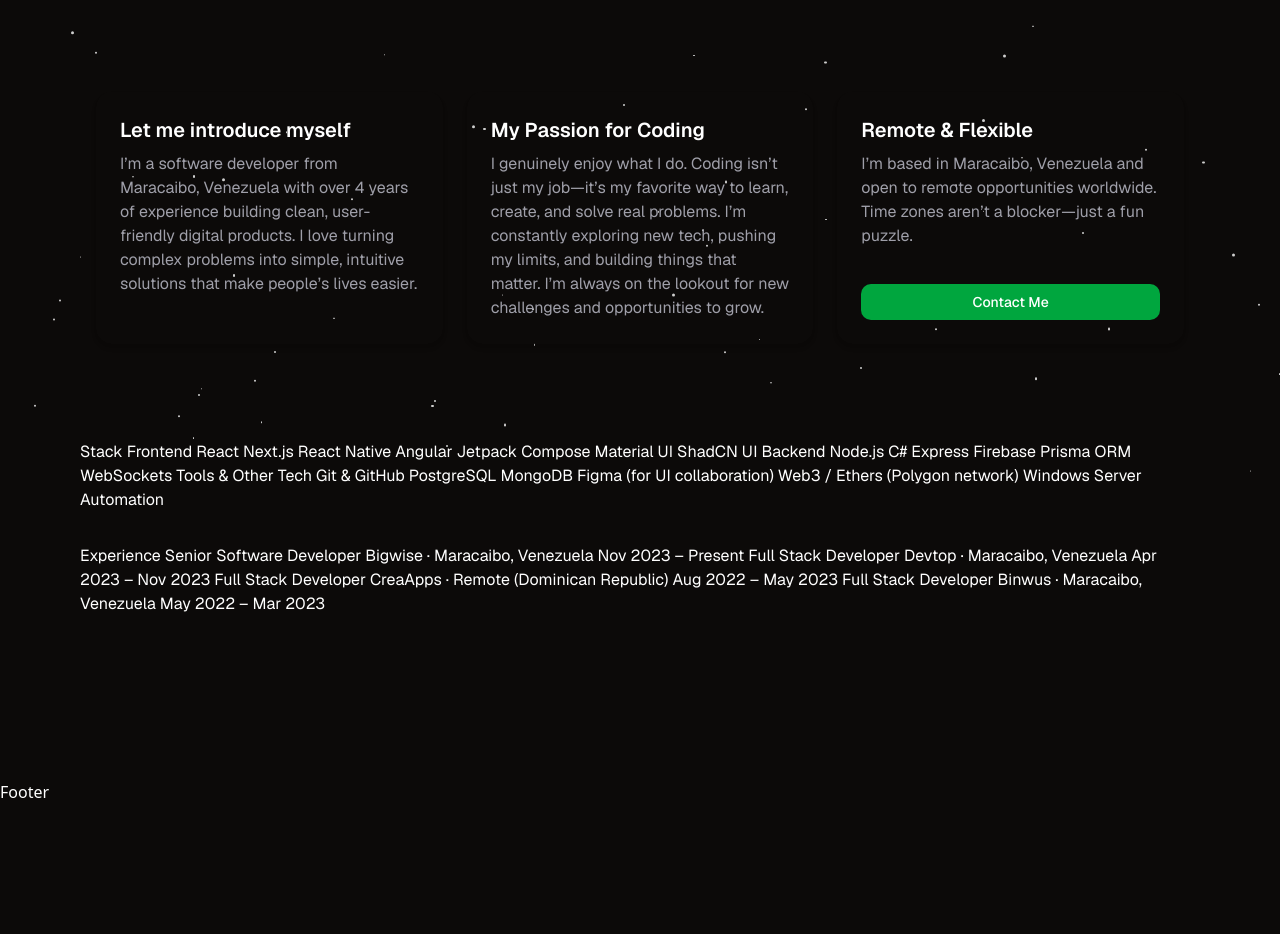
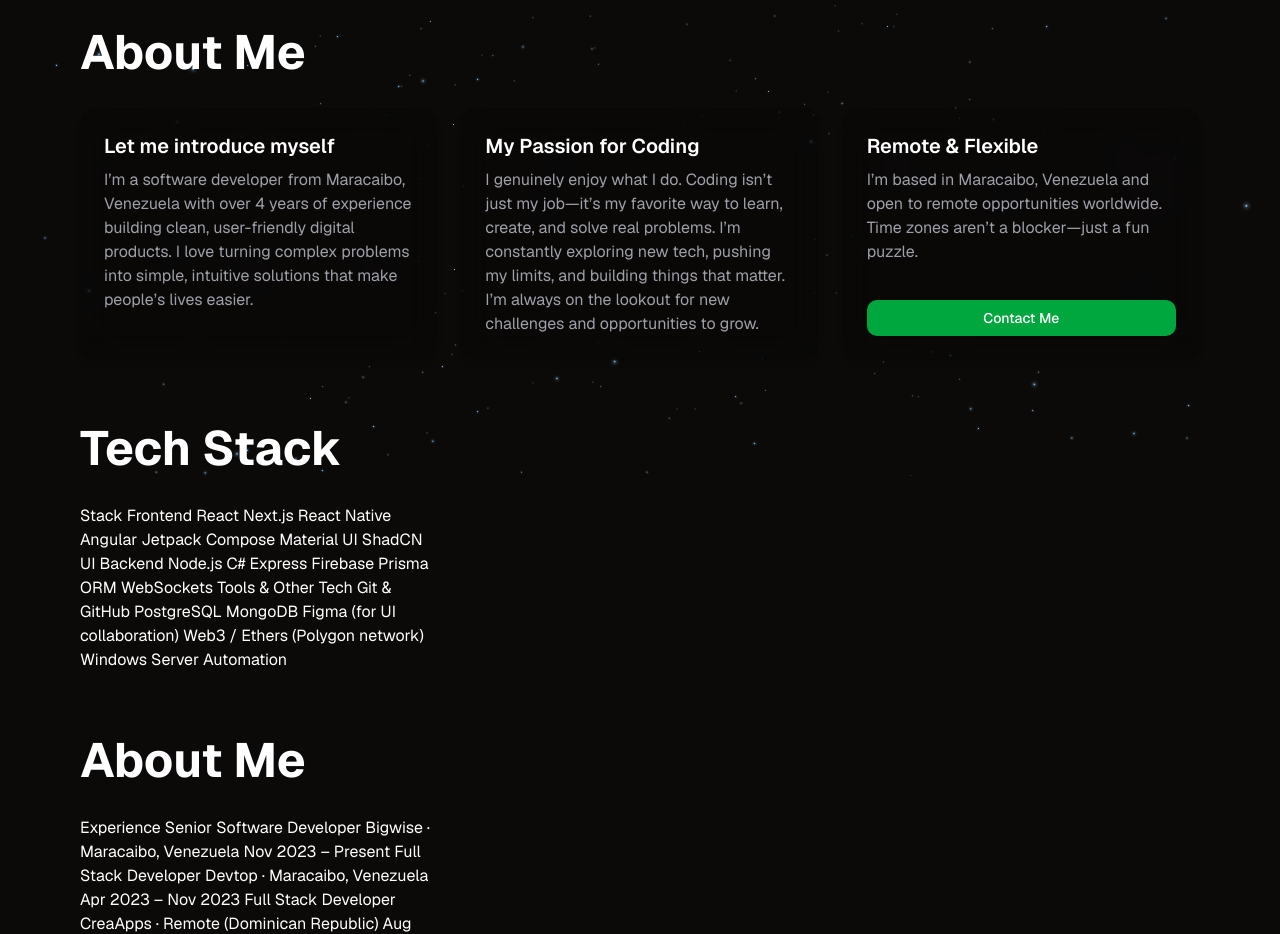
Before and after one commit to VictorAtencio-21/portfolio, a Next.js app: page / in a window 1280 px wide. Shown: the part 324-1258 px from the top of the page. Before the commit the page ends 1128 px from the top, so only its background shows below. Built offline with nearby package versions, Linux system fonts and the light colour scheme.

Commit message:
feat: replace StarField with BackgroundCanvas and enhance layout styles

```diff
--- a/src/app/layout.tsx
+++ b/src/app/layout.tsx
@@ -3,7 +3,7 @@ import { Geist, Geist_Mono } from "next/font/google";
 import "./globals.css";
 import Header from "@/components/layout/Header";
 import Footer from "@/components/layout/Footer";
-import StarField from "@/components/custom/StarField";
+import BackgroundCanvas from "@/components/custom/BackgroundCanvas";
 
 const geistSans = Geist({
   variable: "--font-geist-sans",
@@ -30,7 +30,7 @@ export default function RootLayout({
       <body
         className={`${geistSans.variable} ${geistMono.variable} antialiased bg-foreground text-background`}
       >
-        <StarField />
+        <BackgroundCanvas />
         <Header />
         {children}
         <Footer />
--- /dev/null
+++ b/src/components/custom/BackgroundCanvas.tsx
@@ -0,0 +1,40 @@
+// components/custom/BackgroundCanvas.tsx
+"use client";
+import { Canvas, useFrame } from "@react-three/fiber";
+import { Sparkles, OrbitControls } from "@react-three/drei";
+import { useRef } from "react";
+import * as THREE from "three";
+
+export default function BackgroundCanvas() {
+  return (
+    <div className="fixed inset-0 -z-10 pointer-events-none">
+      <Canvas className="h-full w-full">
+        <AnimatedScene />
+        <OrbitControls enableZoom={false} enableRotate={false} />
+      </Canvas>
+    </div>
+  );
+}
+
+function AnimatedScene() {
+  const group = useRef<THREE.Group>(null!);
+
+  // 0.02 rad ≈ 1.1 deg per second (was 0.10 rad ≈ 5.7 deg)
+  useFrame(({ clock }) => {
+    if (group.current) {
+      group.current.rotation.y = clock.getElapsedTime() * 0.001;
+    }
+  });
+
+  return (
+    <group ref={group}>
+      <Sparkles
+        count={800}
+        scale={[15, 15, 15]}
+        size={1.5}
+        color="#60a5fa"
+        speed={0.1} // lower = gentler flicker (default is 1)
+      />
+    </group>
+  );
+}
--- a/src/components/custom/StarField.tsx
+++ /dev/null
@@ -1,60 +0,0 @@
-"use client";
-
-import { motion } from "framer-motion";
-import { useEffect, useState } from "react";
-
-const NUM_STARS = 100;
-
-type Star = {
-  top: number;
-  left: number;
-  size: number;
-  delay: number;
-  duration: number;
-};
-
-function generateStars(): Star[] {
-  return new Array(NUM_STARS).fill(0).map(() => ({
-    top: Math.random() * 100,
-    left: Math.random() * 100,
-    size: Math.random() * 2 + 1,
-    delay: Math.random() * 5,
-    duration: Math.random() * 10 + 10,
-  }));
-}
-
-export default function StarField() {
-  const [stars, setStars] = useState<Star[]>([]);
-
-  useEffect(() => {
-    // Generate stars only on the client after first render
-    setStars(generateStars());
-  }, []);
-
-  return (
-    <div className="absolute inset-0 overflow-hidden z-[-1]">
-      {stars.map((star, index) => (
-        <motion.div
-          key={index}
-          className="absolute rounded-full bg-white opacity-80"
-          style={{
-            top: `${star.top}%`,
-            left: `${star.left}%`,
-            width: `${star.size}px`,
-            height: `${star.size}px`,
-          }}
-          animate={{
-            y: [-5, 5],
-          }}
-          transition={{
-            repeat: Infinity,
-            repeatType: "reverse",
-            duration: star.duration,
-            delay: star.delay,
-            ease: "easeInOut",
-          }}
-        />
-      ))}
-    </div>
-  );
-}
--- a/src/components/layout/Header.tsx
+++ b/src/components/layout/Header.tsx
@@ -13,7 +13,7 @@ const Header = () => {
 
   return (
     <>
-      <header className="fixed top-0 left-0 right-0 z-50">
+      <header className="fixed top-0 left-0 right-0 z-50 bg-black/20 backdrop-blur-lg">
         <div className="max-w-7xl mx-auto">
           <div className="flex items-center justify-between p-4 sm:p-2 lg:p-4">
             <Link
--- a/src/components/layout/Navigation.tsx
+++ b/src/components/layout/Navigation.tsx
@@ -22,7 +22,7 @@ const Navigation = ({
       animate="enter"
       exit="exit"
       initial="initial"
-      className="fixed top-0 right-0 z-50 w-80 h-screen bg-black text-white px-4"
+      className="fixed top-0 right-0 z-50 w-80 h-screen bg-black/20 backdrop-blur-md text-white px-4"
     >
       <div className="flex flex-col items-start justify-center p-8 h-full">
         <div className="text-sm font-semibold text-neutral-400 border-b-2 border-gray-700 w-full">
--- a/src/components/sections/About.tsx
+++ b/src/components/sections/About.tsx
@@ -3,9 +3,15 @@ import Image from "next/image";
 
 export default function About() {
   return (
-    <section className="w-full max-w-6xl mx-auto px-4 py-16 grid grid-cols-1 md:grid-cols-3 gap-6">
+    <div className="w-full max-w-7xl mx-auto flex flex-col items-center justify-center">
+      {/* Title Section */}
+      <section className="w-full mx-auto">
+        <h1 className="text-5xl font-bold text-white">About Me</h1>
+      </section>
+
+      <section className="w-full mx-auto py-8 grid grid-cols-1 md:grid-cols-3 gap-6">
         {/* Intro Card */}
-      <div className="p-6 rounded-2xl shadow-md">
+        <div className="p-6 rounded-2xl shadow-md bg-black/20 backdrop-blur-lg">
           <h2 className="text-white text-xl font-semibold mb-2">
             Let me introduce myself
           </h2>
@@ -17,21 +23,21 @@ export default function About() {
           </p>
         </div>
         {/* Passion Card (full width) */}
-      <div className="p-6 rounded-2xl shadow-md">
+        <div className="p-6 rounded-2xl shadow-md bg-black/20 backdrop-blur-lg">
           <h2 className="text-white text-xl font-semibold mb-2">
             My Passion for Coding
           </h2>
           <p className="text-zinc-400">
-          I genuinely enjoy what I do. Coding isn’t just my job—it’s my favorite
-          way to learn, create, and solve real problems. I’m constantly
-          exploring new tech, pushing my limits, and building things that
-          matter. I’m always on the lookout for new challenges and opportunities
-          to grow.
+            I genuinely enjoy what I do. Coding isn’t just my job—it’s my
+            favorite way to learn, create, and solve real problems. I’m
+            constantly exploring new tech, pushing my limits, and building
+            things that matter. I’m always on the lookout for new challenges and
+            opportunities to grow.
           </p>
         </div>
 
         {/* Location Card */}
-      <div className="p-6 rounded-2xl shadow-md flex flex-col justify-between">
+        <div className="p-6 rounded-2xl shadow-md flex flex-col justify-between bg-black/20 backdrop-blur-lg">
           <div>
             <h2 className="text-white text-xl font-semibold mb-2">
               Remote & Flexible
@@ -49,5 +55,6 @@ export default function About() {
           </a>
         </div>
       </section>
+    </div>
   );
 }
--- a/src/components/sections/Experience.tsx
+++ b/src/components/sections/Experience.tsx
@@ -2,12 +2,19 @@ import React from "react";
 
 const Experience = () => {
   return (
-    <div>
-      Experience Senior Software Developer Bigwise · Maracaibo, Venezuela Nov
-      2023 – Present Full Stack Developer Devtop · Maracaibo, Venezuela Apr 2023
-      – Nov 2023 Full Stack Developer CreaApps · Remote (Dominican Republic) Aug
-      2022 – May 2023 Full Stack Developer Binwus · Maracaibo, Venezuela May
-      2022 – Mar 2023
+    <div className="max-w-7xl flex flex-col items-center justify-center">
+      {/* Title Section */}
+      <section className="w-full mx-auto">
+        <h1 className="text-5xl font-bold text-white">About Me</h1>
+      </section>
+
+      <section className="w-full mx-auto py-8 grid grid-cols-1 md:grid-cols-3 gap-6">
+        Experience Senior Software Developer Bigwise · Maracaibo, Venezuela Nov
+        2023 – Present Full Stack Developer Devtop · Maracaibo, Venezuela Apr
+        2023 – Nov 2023 Full Stack Developer CreaApps · Remote (Dominican
+        Republic) Aug 2022 – May 2023 Full Stack Developer Binwus · Maracaibo,
+        Venezuela May 2022 – Mar 2023
+      </section>
     </div>
   );
 };
--- a/src/components/sections/Stack.tsx
+++ b/src/components/sections/Stack.tsx
@@ -2,11 +2,19 @@ import React from "react";
 
 const Stack = () => {
   return (
-    <div>
-      Stack Frontend React Next.js React Native Angular Jetpack Compose Material
-      UI ShadCN UI Backend Node.js C# Express Firebase Prisma ORM WebSockets
-      Tools & Other Tech Git & GitHub PostgreSQL MongoDB Figma (for UI
-      collaboration) Web3 / Ethers (Polygon network) Windows Server Automation
+    <div className="max-w-7xl flex flex-col items-center justify-center">
+      {/* Title Section */}
+      <section className="w-full mx-auto">
+        <h1 className="text-5xl font-bold text-white">Tech Stack</h1>
+      </section>
+
+      <section className="w-full mx-auto py-8 grid grid-cols-1 md:grid-cols-3 gap-6">
+        Stack Frontend React Next.js React Native Angular Jetpack Compose
+        Material UI ShadCN UI Backend Node.js C# Express Firebase Prisma ORM
+        WebSockets Tools & Other Tech Git & GitHub PostgreSQL MongoDB Figma (for
+        UI collaboration) Web3 / Ethers (Polygon network) Windows Server
+        Automation
+      </section>
     </div>
   );
 };
```
Lines whose indentation alone changed are shown as unchanged.
